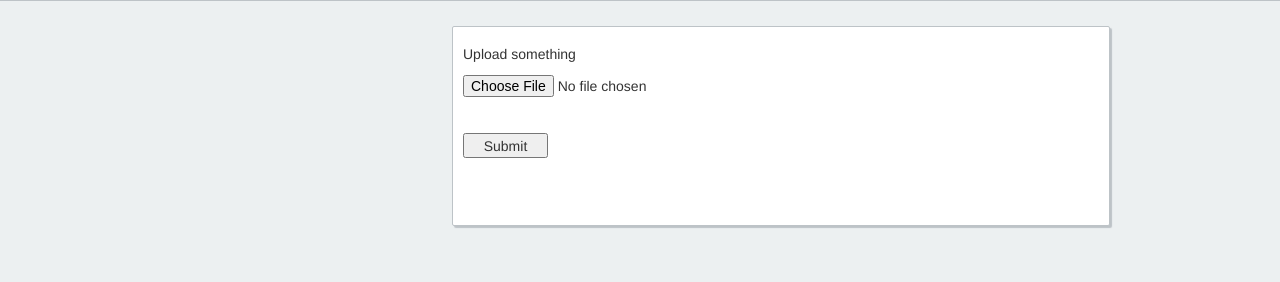
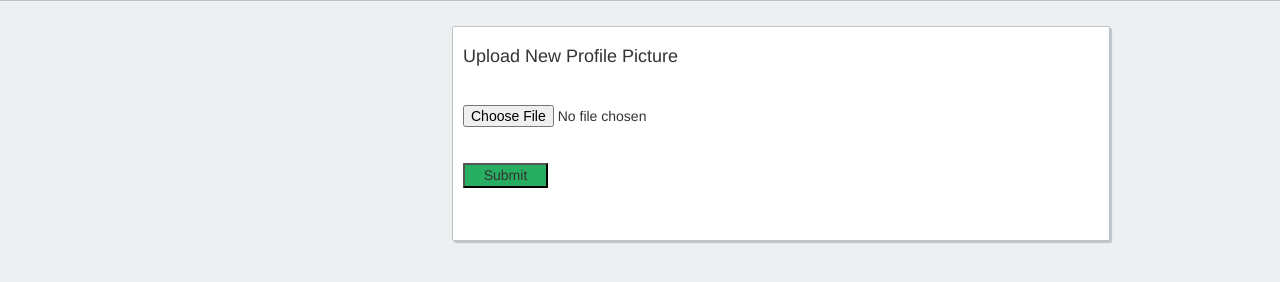
Before and after one commit to cwithac/social_clone, a PHP site: page /upload.php in a window 1280 px wide. Shown: the part 49-331 px from the top of the page. Run offline with PHP 8.4, Linux system fonts and the light colour scheme; the visitor is signed in with stand-in values (Sample User, id 1); data that the repository does not hold is empty; some libraries are stand-ins or nearby versions; some web fonts are replaced.

Commit message:
Upload content cleanup, minor global styling cleanup

```diff
--- a/assets/css/style.css
+++ b/assets/css/style.css
@@ -2,6 +2,10 @@ body {
   line-height: 1em;
   background-color: #ecf0f1;
   font-family: 'Helvetica', sans-serif;
+}
+
+a:hover {
+  text-decoration: none;
 }
 
 nav {
--- a/upload.php
+++ b/upload.php
@@ -163,9 +163,9 @@ if (isset($_POST['x'])){
 	    <p><b> <?=$msg?> </b></p>
 
 	    <form action="upload.php" method="post"  enctype="multipart/form-data">
-	        Upload something<br /><br />
+	        <h4>Upload New Profile Picture</h4><br /><br />
 	        <input type="file" id="image" name="image" style="width:200px; height:30px; " /><br /><br />
-	        <input type="submit" value="Submit" style="width:85px; height:25px;" />
+	        <input type="submit" class="success" value="Submit" style="width:85px; height:25px;" />
 	    </form><br /><br />
 
 	</div> <!-- Form-->
```
